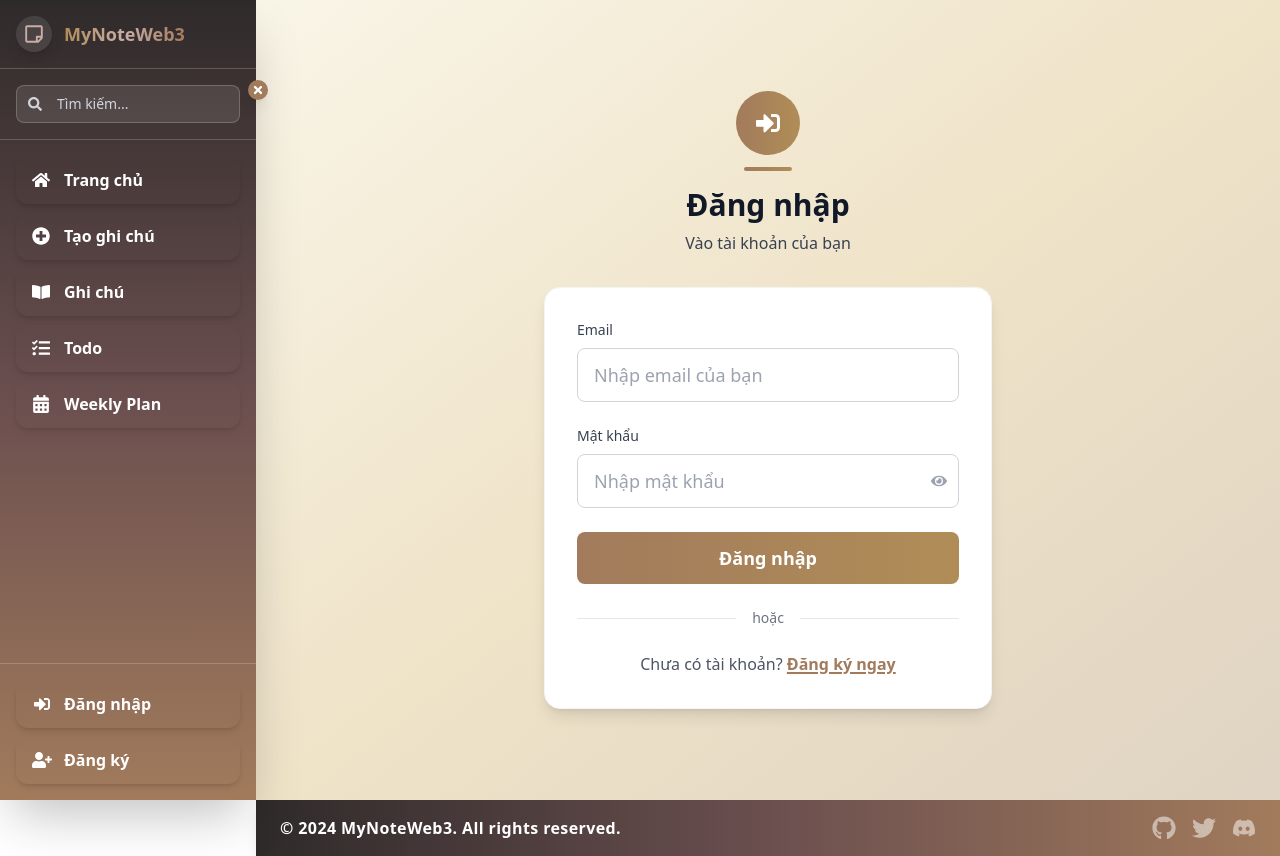
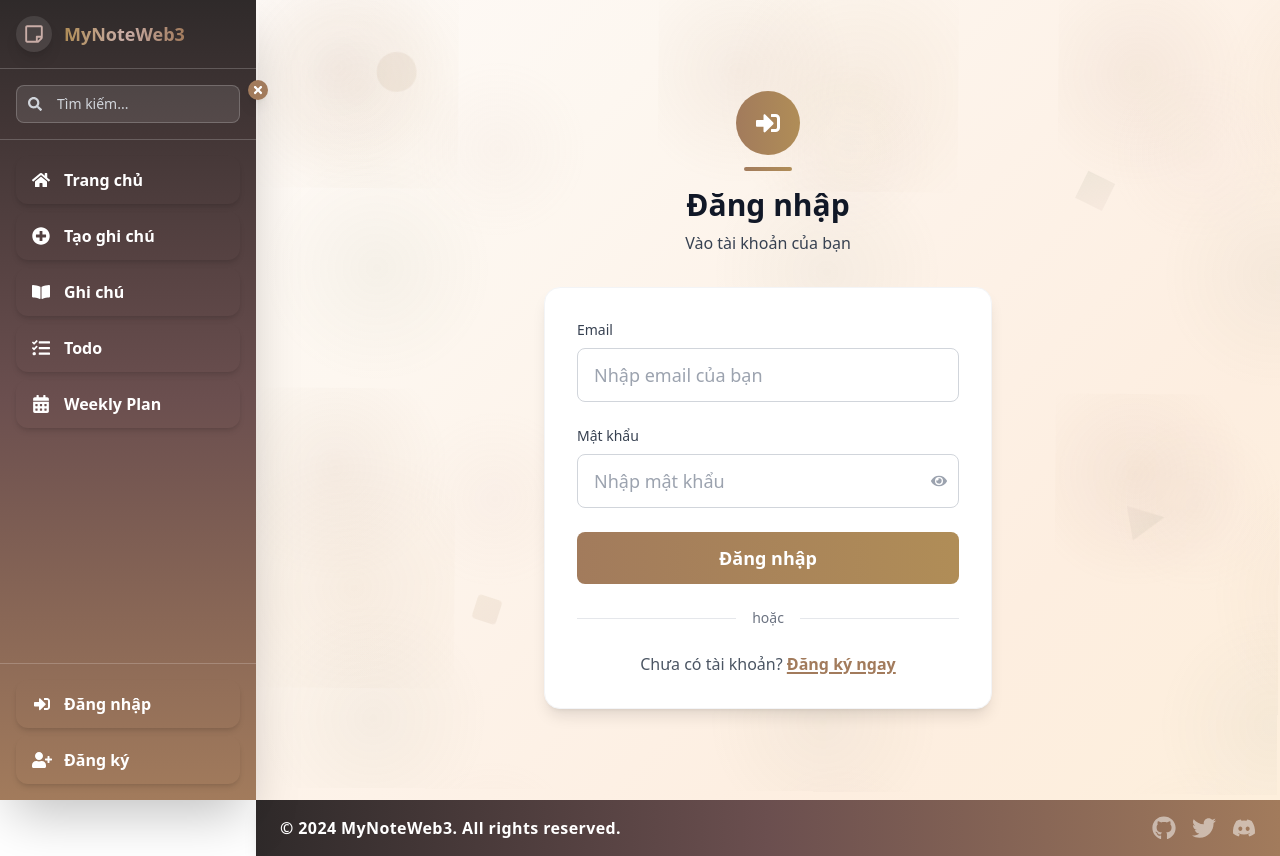
Before and after one commit to NNTN32/NotesWeb_FE, a React (Vite) app in the folder mynotewebapp/: page /login in a window 1280 px wide. Built offline with nearby package versions, Linux system fonts and the light colour scheme.

Commit message:
Change code background pattern page Login, Register

```diff
--- a/mynotewebapp/src/index.css
+++ b/mynotewebapp/src/index.css
@@ -429,3 +429,136 @@ body {
   position: relative;
   z-index: 10;
 }
+
+/* PatternCraft-inspired auth background */
+.auth-pattern-bg {
+  position: relative;
+  background: linear-gradient(135deg, #fefaf7 0%, #fdf7f0 25%, #fdf2e8 50%, #fdeee0 75%, #fdefdc 100%);
+  min-height: 100vh;
+  overflow: hidden;
+}
+
+.auth-pattern-bg::before {
+  content: '';
+  position: absolute;
+  top: 0;
+  left: 0;
+  right: 0;
+  bottom: 0;
+  background-image:
+    radial-gradient(circle at 20% 20%, rgba(162, 123, 92, 0.08) 0%, transparent 25%),
+    radial-gradient(circle at 80% 80%, rgba(176, 141, 87, 0.08) 0%, transparent 25%),
+    radial-gradient(circle at 40% 60%, rgba(201, 173, 167, 0.06) 0%, transparent 30%),
+    radial-gradient(circle at 60% 40%, rgba(124, 138, 106, 0.06) 0%, transparent 30%);
+  background-size: 400px 400px, 500px 500px, 350px 350px, 450px 450px;
+  background-position: 0 0, 200px 200px, 100px 300px, 300px 100px;
+  animation: patternFloat 20s ease-in-out infinite;
+  pointer-events: none;
+  z-index: 1;
+}
+
+.auth-pattern-bg::after {
+  content: '';
+  position: absolute;
+  top: 0;
+  left: 0;
+  right: 0;
+  bottom: 0;
+  background-image:
+    linear-gradient(45deg, rgba(255, 255, 255, 0.1) 25%, transparent 25%),
+    linear-gradient(-45deg, rgba(255, 255, 255, 0.1) 25%, transparent 25%),
+    linear-gradient(45deg, transparent 75%, rgba(255, 255, 255, 0.1) 75%),
+    linear-gradient(-45deg, transparent 75%, rgba(255, 255, 255, 0.1) 75%);
+  background-size: 60px 60px;
+  background-position: 0 0, 0 30px, 30px -30px, -30px 0px;
+  opacity: 0.3;
+  pointer-events: none;
+  z-index: 2;
+}
+
+@keyframes patternFloat {
+  0%, 100% {
+    transform: translateY(0px) rotate(0deg);
+  }
+  33% {
+    transform: translateY(-20px) rotate(1deg);
+  }
+  66% {
+    transform: translateY(10px) rotate(-1deg);
+  }
+}
+
+/* Floating geometric shapes */
+.auth-pattern-bg .floating-shape {
+  position: absolute;
+  opacity: 0.1;
+  pointer-events: none;
+  z-index: 3;
+}
+
+.auth-pattern-bg .floating-shape:nth-child(1) {
+  top: 10%;
+  left: 10%;
+  width: 40px;
+  height: 40px;
+  background: linear-gradient(45deg, #a27b5c, #b08d57);
+  border-radius: 50%;
+  animation: float1 15s ease-in-out infinite;
+}
+
+.auth-pattern-bg .floating-shape:nth-child(2) {
+  top: 20%;
+  right: 15%;
+  width: 30px;
+  height: 30px;
+  background: linear-gradient(45deg, #7c8a6a, #c9ada7);
+  transform: rotate(45deg);
+  animation: float2 18s ease-in-out infinite;
+}
+
+.auth-pattern-bg .floating-shape:nth-child(3) {
+  bottom: 20%;
+  left: 20%;
+  width: 25px;
+  height: 25px;
+  background: linear-gradient(45deg, #b08d57, #a27b5c);
+  border-radius: 4px;
+  animation: float3 12s ease-in-out infinite;
+}
+
+.auth-pattern-bg .floating-shape:nth-child(4) {
+  bottom: 30%;
+  right: 10%;
+  width: 35px;
+  height: 35px;
+  background: linear-gradient(45deg, #c9ada7, #7c8a6a);
+  clip-path: polygon(50% 0%, 0% 100%, 100% 100%);
+  animation: float4 16s ease-in-out infinite;
+}
+
+@keyframes float1 {
+  0%, 100% { transform: translateY(0px) translateX(0px) rotate(0deg); }
+  25% { transform: translateY(-30px) translateX(20px) rotate(90deg); }
+  50% { transform: translateY(-10px) translateX(-15px) rotate(180deg); }
+  75% { transform: translateY(-25px) translateX(10px) rotate(270deg); }
+}
+
+@keyframes float2 {
+  0%, 100% { transform: translateY(0px) translateX(0px) rotate(45deg); }
+  25% { transform: translateY(20px) translateX(-20px) rotate(135deg); }
+  50% { transform: translateY(-15px) translateX(25px) rotate(225deg); }
+  75% { transform: translateY(10px) translateX(-10px) rotate(315deg); }
+}
+
+@keyframes float3 {
+  0%, 100% { transform: translateY(0px) translateX(0px) rotate(0deg); }
+  33% { transform: translateY(-20px) translateX(15px) rotate(120deg); }
+  66% { transform: translateY(10px) translateX(-20px) rotate(240deg); }
+}
+
+@keyframes float4 {
+  0%, 100% { transform: translateY(0px) translateX(0px) rotate(0deg); }
+  25% { transform: translateY(-25px) translateX(-15px) rotate(90deg); }
+  50% { transform: translateY(5px) translateX(20px) rotate(180deg); }
+  75% { transform: translateY(-15px) translateX(-5px) rotate(270deg); }
+}
--- a/mynotewebapp/src/pages/auth/Login.jsx
+++ b/mynotewebapp/src/pages/auth/Login.jsx
@@ -56,8 +56,14 @@ export default function Login() {
   };
 
   return (
-    <div className="min-h-screen flex items-center justify-center bg-gradient-to-br from-paper via-sand to-latte px-4">
-      <div className="w-full max-w-md">
+    <div className="auth-pattern-bg flex items-center justify-center px-4">
+      {/* Floating geometric shapes */}
+      <div className="floating-shape"></div>
+      <div className="floating-shape"></div>
+      <div className="floating-shape"></div>
+      <div className="floating-shape"></div>
+
+      <div className="w-full max-w-md relative z-10">
         {/* Header */}
         <div className="text-center mb-8">
           <div className="mx-auto w-16 h-16 bg-gradient-to-r from-terracotta to-brass rounded-full flex items-center justify-center mb-3">
--- a/mynotewebapp/src/pages/auth/Register.jsx
+++ b/mynotewebapp/src/pages/auth/Register.jsx
@@ -67,8 +67,14 @@ export default function Register() {
   };
 
   return (
-    <div className="min-h-screen flex items-center justify-center bg-gradient-to-br from-paper via-sand to-latte px-4">
-      <div className="w-full max-w-md">
+    <div className="auth-pattern-bg flex items-center justify-center px-4">
+      {/* Floating geometric shapes */}
+      <div className="floating-shape"></div>
+      <div className="floating-shape"></div>
+      <div className="floating-shape"></div>
+      <div className="floating-shape"></div>
+
+      <div className="w-full max-w-md relative z-10">
         {/* Header */}
         <div className="text-center mb-8">
           <div className="mx-auto w-16 h-16 bg-gradient-to-r from-terracotta to-brass rounded-full flex items-center justify-center mb-3">
```
